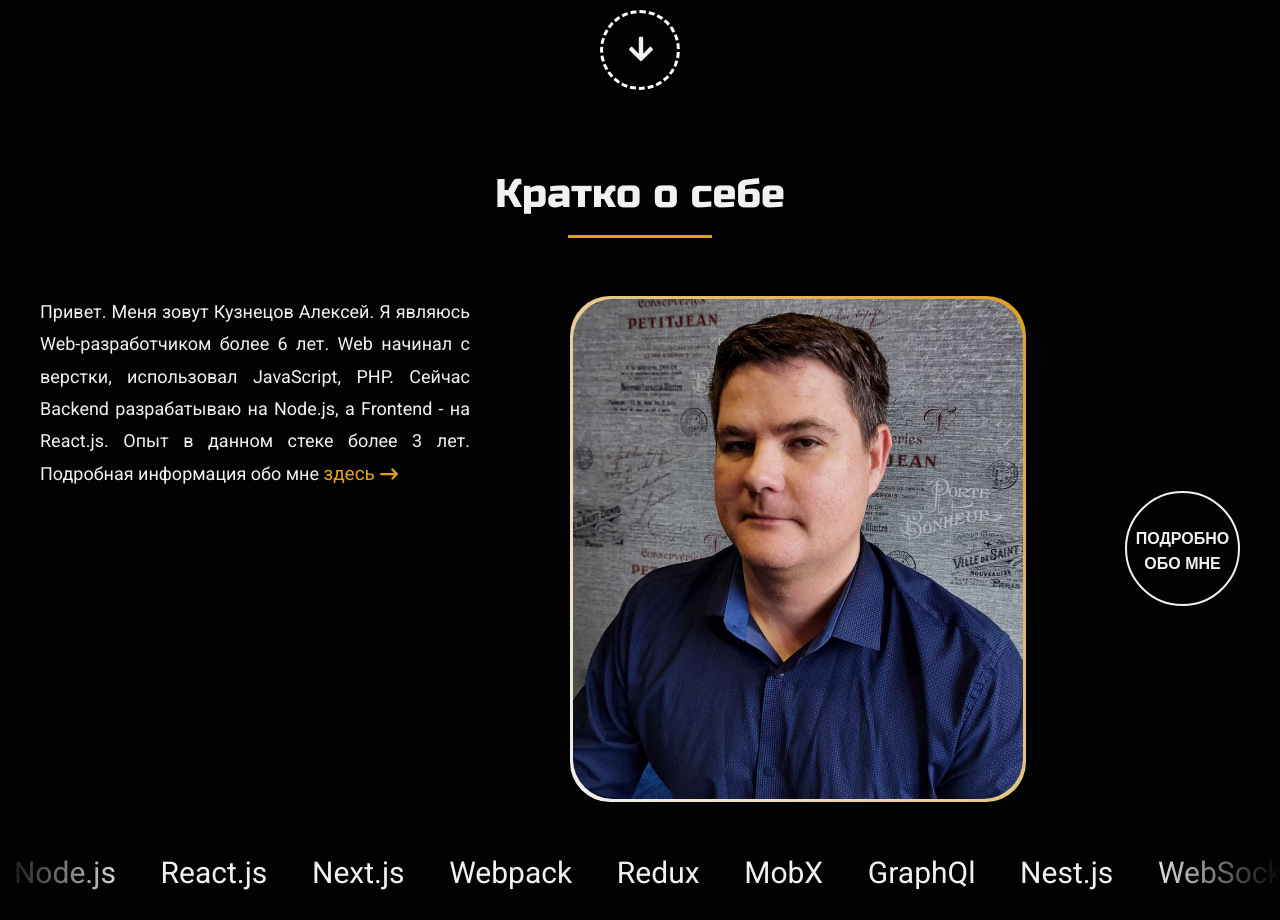
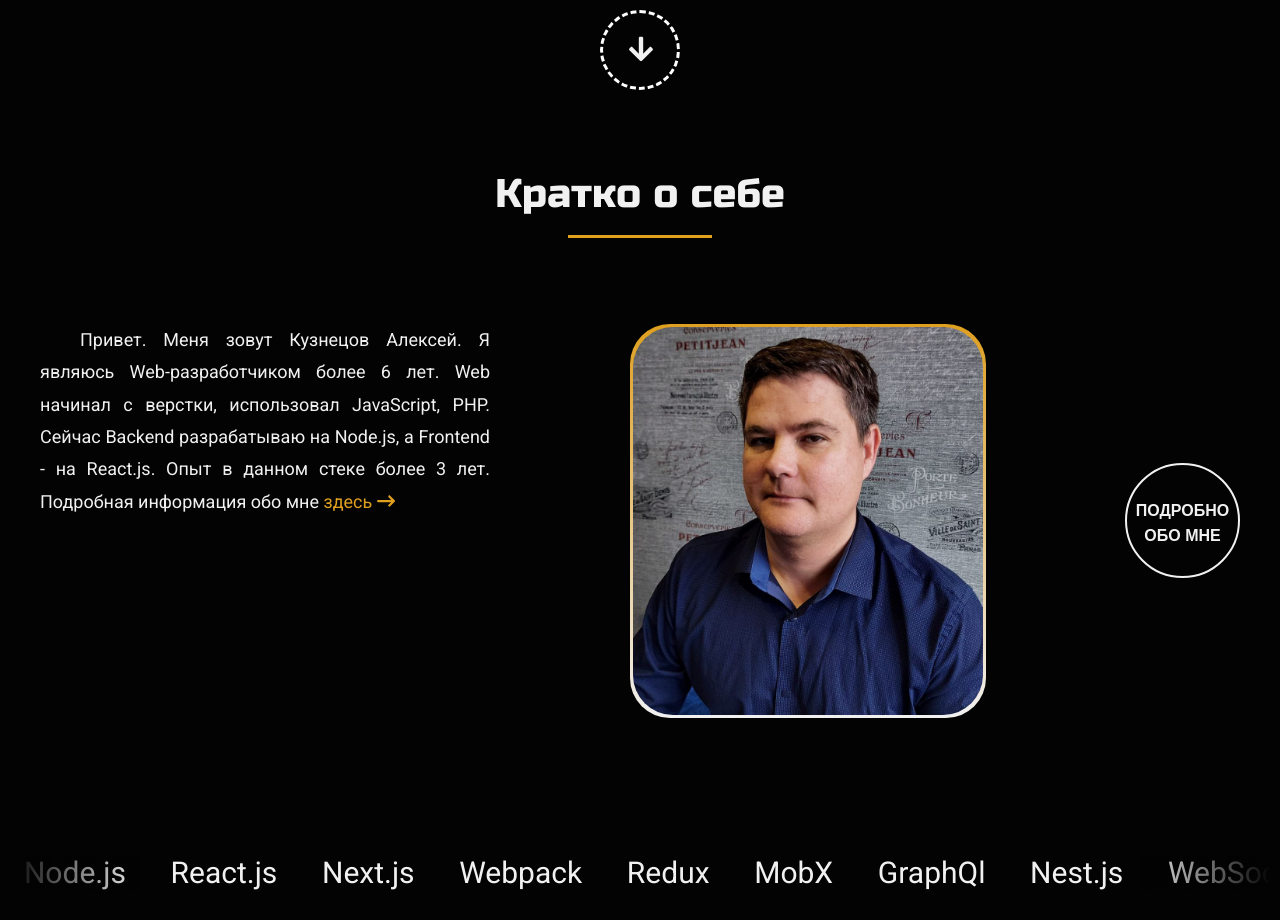
Before and after one commit to alexsmith-proff/portfolio, a Next.js app: page / in a window 1280 px wide. Shown: the part 680-1600 px from the top of the page. Built offline with nearby package versions, Linux system fonts and the light colour scheme.

Commit message:
[add] Adaptive MainAbout

```diff
--- a/src/app/components/github_link/github_link.module.scss
+++ b/src/app/components/github_link/github_link.module.scss
@@ -3,7 +3,7 @@
     transform: rotate(-90deg);
     top: 50%;
     right: 0px;
-    position: fixed;
+    position: absolute;
 }
 
 @media screen and (max-width: 550px) {
--- a/src/app/components/link_arrow/link_arrow.module.scss
+++ b/src/app/components/link_arrow/link_arrow.module.scss
@@ -1,7 +1,8 @@
-.item{
-    display: inline-block;
+.link{
+    position: relative;
+    &Ico{
+        position: absolute;
+        top: 50%;
+        transform: translateY(-50%);
+    }
 }
-.link{
-    display: flex;
-    align-items: center;
-}
--- a/src/app/components/link_arrow/link_arrow.tsx
+++ b/src/app/components/link_arrow/link_arrow.tsx
@@ -14,12 +14,12 @@ interface LinkArrowProps {
     arrowGap?: number
 }
 
-const LinkArrow: FC<LinkArrowProps> = ({ url, text, textFontSize = 16, color = constants.colors.BRIGHT_COLOR1, arrowSize = 18, arrowGap = 5 }) => {
+const LinkArrow: FC<LinkArrowProps> = ({ url, text, textFontSize, color = constants.colors.BRIGHT_COLOR1, arrowSize = 18, arrowGap = 5 }) => {
     return (
-        <span className={s.item} style={{color, fontSize: textFontSize}}>
+        <span style={{color, fontSize: textFontSize}}>
             <Link className={s.link} href={url}>
                 {text}
-                <FaArrowRightLong style={{marginLeft: arrowGap}} size={arrowSize} />
+                <FaArrowRightLong className={s.linkIco} style={{marginLeft: arrowGap}} size={arrowSize} />
             </Link>
         </span>
     )
--- a/src/app/components/photo_border_gradient/photo_border_gradient.tsx
+++ b/src/app/components/photo_border_gradient/photo_border_gradient.tsx
@@ -1,20 +1,69 @@
-import { FC } from "react";
+"use client"
+
+import { FC, useEffect, useState } from "react";
 import Image from "next/image";
 
 import s from './photo_border_gradient.module.scss'
 
-interface PhotoBorderGradientProps{
-    width: number
-    height: number
+interface PhotoBorderGradientProps {
+    width?: number
+    height?: number
     borderWidth: number
     imageFile: string
     alt?: string
 }
 
-const PhotoBorderGradient: FC<PhotoBorderGradientProps> = ({width, height, borderWidth, imageFile, alt = 'photo'}) => {
-    return(
-        <div className={s.item} style={{width: width + 1.2*borderWidth, height: height + 1.2*borderWidth}}>
-            <Image className={s.img} src={imageFile} width={width} height={height} alt={alt} />
+const PhotoBorderGradient: FC<PhotoBorderGradientProps> = ({ width, height, borderWidth, imageFile, alt = 'photo' }) => {
+    // Размер фото
+    const [widthPhoto, setWidthPhoto] = useState(0)
+    const [heightPhoto, setHeightPhoto] = useState(0)
+    // const [size, setSize] = useState({ width: 0, height: 0 })
+
+    useEffect(() => {
+        const handleResize = () => {
+            if (window.screen.width >= 500) {
+                setWidthPhoto(450)
+                setHeightPhoto(500)
+            }
+            if (window.screen.width < 500) {
+                setWidthPhoto(400)
+                setHeightPhoto(444)
+            }
+            if (window.screen.width < 430) {
+                setWidthPhoto(320)
+                setHeightPhoto(355)
+            }
+            if (window.screen.width < 350) {
+                setWidthPhoto(300)
+                setHeightPhoto(333)
+            }
+            if (window.screen.width < 330) {
+                setWidthPhoto(250)
+                setHeightPhoto(277)
+            }
+            if ((window.screen.width <= 1024)&&(window.screen.height <= 600)) {
+                setWidthPhoto(350)
+                setHeightPhoto(388)
+            }
+        };
+        window.addEventListener('resize', handleResize);
+        handleResize()
+        return () => {
+            window.removeEventListener('resize', handleResize);
+        };
+    }, [])
+
+    return (
+        <div className={s.item} style={{ width: widthPhoto + 1.2 * borderWidth, height: heightPhoto + 1.2 * borderWidth }}>
+            <Image
+                className={s.img}
+                src={imageFile}
+                width={widthPhoto}
+                height={heightPhoto}
+                alt={alt}
+            />
+            {/* <div>{size.width}</div> */}
+            {/* <div>{size.height}</div> */}
         </div>
     )
 }
--- a/src/app/components/ticker/ticker.tsx
+++ b/src/app/components/ticker/ticker.tsx
@@ -1,8 +1,10 @@
-import { FC } from "react";
+"use client"
+
+import { FC, useState, useEffect } from "react";
 import Marquee from "react-fast-marquee";
+import { constants } from "@/app/constants";
 
 import s from './ticker.module.scss'
-import { constants } from "@/app/constants";
 
 interface TickerProps {
     text: string
@@ -11,10 +13,31 @@ interface TickerProps {
 }
 
 const Ticker: FC<TickerProps> = ({ text, speed = 50, textSize = 16 }) => {
+    // Размер шрифта
+    const [size, setSize] = useState(0)
+    useEffect(() => {
+        const handleResize = () => {
+            if (window.screen.width >= 768) {
+                setSize(30)
+            }
+            if (window.screen.width < 768) {
+                setSize(24)
+            }
+            if (window.screen.width < 488) {
+                setSize(20)
+            }
+
+        };
+        window.addEventListener('resize', handleResize);
+        handleResize()
+        return () => {
+            window.removeEventListener('resize', handleResize);
+        };
+    }, [])
     return (
         <Marquee
             className={s.item}
-            style={{ fontSize: `${textSize}px` }}
+            style={{ fontSize: `${size}px` }}
             speed={speed}
             pauseOnHover={true}
             gradient={true}
--- a/src/app/modules/main_about/main_about.module.scss
+++ b/src/app/modules/main_about/main_about.module.scss
@@ -3,6 +3,7 @@
     display: flex;
     flex-direction: column;
     justify-content: space-between;
+    padding: 0px 10px;
 }
 
 .title{
@@ -19,16 +20,18 @@
 }
 
 .description {
-    width: 430px;
+    width: 450px;
     font-size: 18px;
     line-height: 180%;
     text-align: justify;
+    text-indent: 40px;
 }
 
-.photo {
-    // width: 200px;
-    // height: 200px;
-    // background-color: #aee;
+.photoMobile{
+    display: none;
+}
+.photoDesktop {
+    display: block;
 }
 
 .btn {
@@ -39,3 +42,53 @@
     padding-bottom: 30px;
     flex-grow: 0;
 }
+
+@media screen and (max-width: 1080px) {
+    .content {
+        // flex-grow: 0.5;
+        &Wrap{
+            flex-direction: column;
+            // justify-content: space-between;
+        }
+    }
+    .description {
+        width: 100%;
+        font-size: 18px;
+        line-height: 180%;
+    }
+    .photoDesktop {
+        display: none;
+    }
+    .photoMobile{
+        display: flex;
+        justify-content: center;
+        margin-bottom: 50px;
+        // width: 450px;
+        // height: 500px;
+    }
+    .btn {
+        display: none;
+    }
+}
+
+@media screen and (max-width: 1024px) and (max-height: 600px) {
+    .ticker{
+        padding-top: 20px;
+        padding-bottom: 5px;
+    }
+}
+
+@media screen and (max-width: 540px) {
+    .section {
+        padding: 0px 0px;
+    }
+    .description {
+        font-size: 16px;
+        line-height: 160%;
+        text-indent: 20px;
+    }
+    .ticker{
+        padding-top: 20px;
+        padding-bottom: 5px;
+    }
+}
--- a/src/app/modules/main_about/main_about.tsx
+++ b/src/app/modules/main_about/main_about.tsx
@@ -14,8 +14,11 @@ const MainAbout: FC = ({ }) => {
             <div className={s.content}>
                 <div className="container">
                     <div className={s.contentWrap}>
-                        <div className={s.description}>Привет. Меня зовут Кузнецов Алексей. Я являюсь Web-разработчиком более 6 лет. Web начинал с верстки, использовал JavaScript, PHP. Сейчас Backend разрабатываю на Node.js, а Frontend - на React.js. Опыт в данном стеке более 3 лет. Подробная информация обо мне <LinkArrow text="здесь" textFontSize={19} url="/about" /></div>
-                        <div className={s.photo}>
+                        <div className={s.photoMobile}>
+                            <PhotoBorderGradient width={270} height={311} borderWidth={5} imageFile="/img/big-photo.png" alt="big-photo" />
+                        </div>
+                        <div className={s.description}>Привет. Меня зовут Кузнецов Алексей. Я являюсь Web-разработчиком более 6 лет. Web начинал с верстки, использовал JavaScript, PHP. Сейчас Backend разрабатываю на Node.js, а Frontend - на React.js. Опыт в данном стеке более 3 лет. Подробная информация обо мне <LinkArrow text="здесь" url="/about" /></div>
+                        <div className={s.photoDesktop}>
                             <PhotoBorderGradient width={450} height={500} borderWidth={5} imageFile="/img/big-photo.png" alt="big-photo" />
                         </div>
                         <div className={s.btn}>
@@ -27,7 +30,6 @@ const MainAbout: FC = ({ }) => {
             <div className={s.ticker}>
                 <Ticker
                     text="JavaScript &nbsp;&nbsp;&nbsp;&nbsp; Node.js &nbsp;&nbsp;&nbsp;&nbsp; React.js &nbsp;&nbsp;&nbsp;&nbsp; Next.js &nbsp;&nbsp;&nbsp;&nbsp; Webpack &nbsp;&nbsp;&nbsp;&nbsp; Redux &nbsp;&nbsp;&nbsp;&nbsp; MobX &nbsp;&nbsp;&nbsp;&nbsp; GraphQl &nbsp;&nbsp;&nbsp;&nbsp; Nest.js &nbsp;&nbsp;&nbsp;&nbsp; WebSocket &nbsp;&nbsp;&nbsp;&nbsp; Linux &nbsp;&nbsp;&nbsp;&nbsp; MySQL &nbsp;&nbsp;&nbsp;&nbsp; Git &nbsp;&nbsp;&nbsp;&nbsp; Docker &nbsp;&nbsp;&nbsp;&nbsp; MongoDB &nbsp;&nbsp;&nbsp;&nbsp; Express.js &nbsp;&nbsp;&nbsp;&nbsp; PostgreSQL &nbsp;&nbsp;&nbsp;&nbsp;"
-                    textSize={30}
                     speed={30}
                 />
             </div>
```
